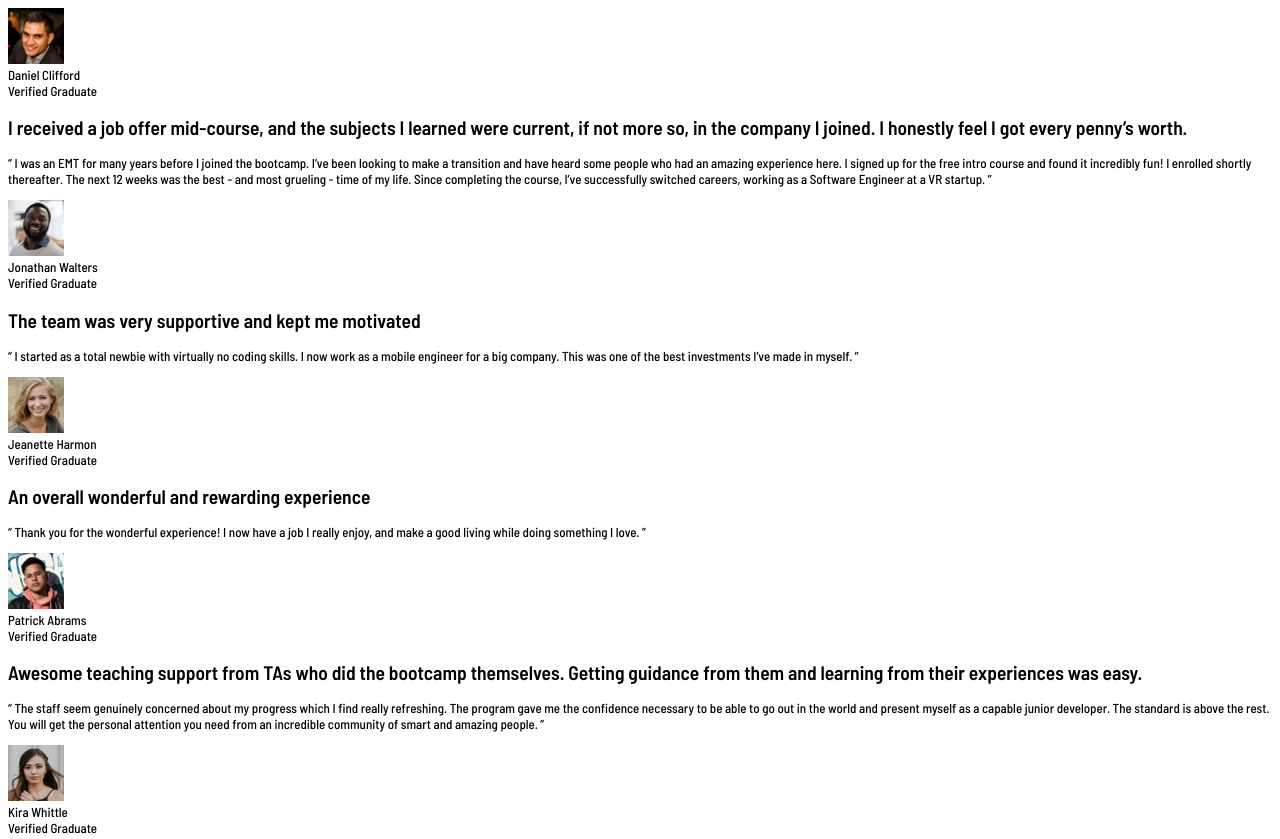
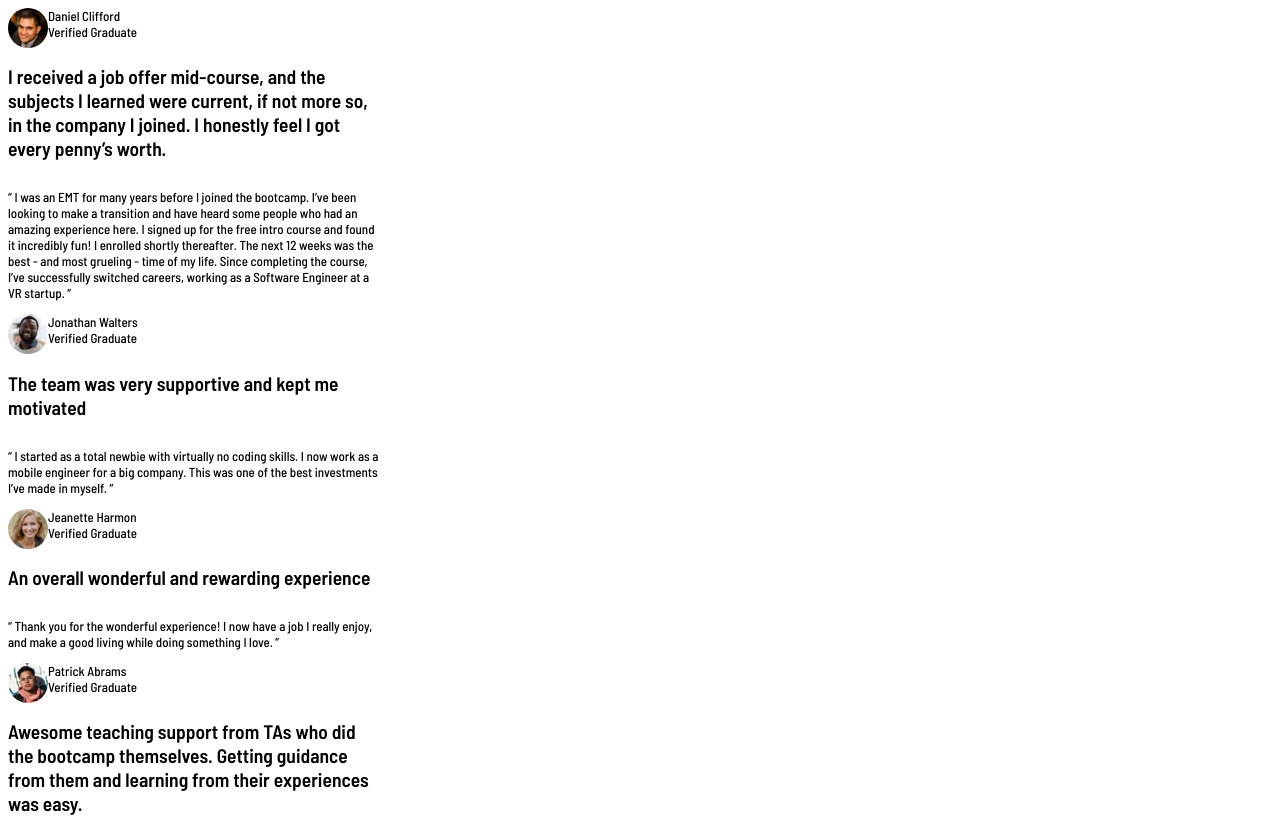
Before and after one commit to loganwoolf/FM-testimonials-grid, a plain HTML site: page index.html in a window 1280 px wide. Shown: the top 839 px of the page. Drawn offline with Linux system fonts and the light colour scheme.

Commit message:
apply flexbox to user block

```diff
--- a/styles/style.css
+++ b/styles/style.css
@@ -1,5 +1,4 @@
 @import url('https://fonts.googleapis.com/css2?family=Barlow+Semi+Condensed:wght@500;600&display=swap');
-
 
 :root {
   --bg-1: hsl(263, 55%, 52%);
@@ -11,15 +10,33 @@
   --text-2: hsl(0, 0%, 81%);
   --text-3: hsl(0, 0%, 81%);
   --text-4: hsl(210, 46%, 95%);
-
-
-
 }
-
-
 
 body {
   font-family: 'Barlow Semi Condensed', sans-serif;
   font-weight: 400;
   font-size: 13px;
 }
+
+.grid-container {
+  display: grid;
+  grid-template-columns: 375px;
+
+}
+
+.card {
+  display: flex;
+  flex-direction: column;
+}
+.user {
+  display: flex;
+  flex-direction: column;
+  flex-wrap: wrap;
+  height: 40px;
+  align-content: flex-start;
+}
+.user > img {
+  max-width: 40px;
+  height: auto;
+  border-radius: 50%;
+}
```
